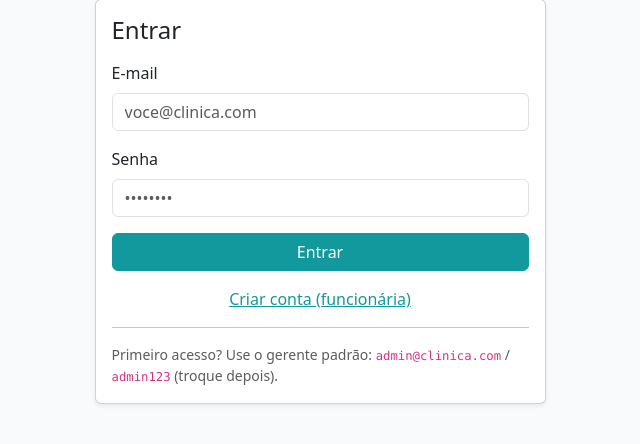
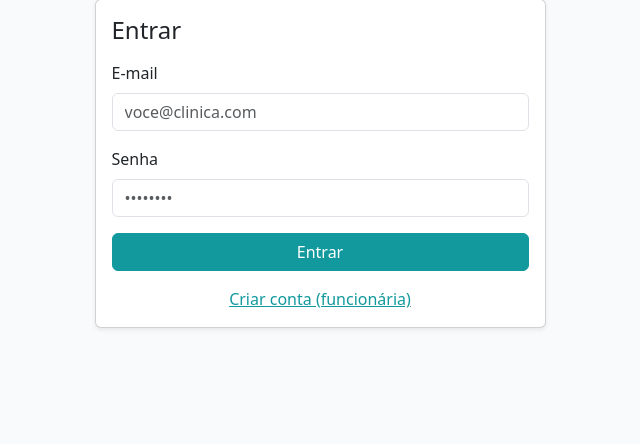
Before and after one commit to gerenciaosorio-afk/mais-centro-tarefas, a Flask app: page /login in a window 1280 px wide. Shown: the part 74-518 px from the top of the page, without its empty margins (320-960 px from the left). Run offline with Flask 3, Linux system fonts and the light colour scheme.

Commit message:
Update login.html

```diff
--- a/tarefas_gerente_flask_branded_maiscentro/simple_tasks_app/templates/login.html
+++ b/tarefas_gerente_flask_branded_maiscentro/simple_tasks_app/templates/login.html
@@ -6,7 +6,7 @@
     <div class="card shadow-sm">
       <div class="card-body">
         <h1 class="h4 mb-3">Entrar</h1>
-        <form method="post" autocomplete="on">
+        <form method="post">
           <div class="mb-3">
             <label class="form-label">E-mail</label>
             <input type="email" name="email" class="form-control" required placeholder="voce@clinica.com">
@@ -17,13 +17,10 @@
           </div>
           <button class="btn btn-primary w-100">Entrar</button>
         </form>
+
         <div class="text-center mt-3">
           <a href="{{ url_for('register') }}">Criar conta (funcionária)</a>
         </div>
-        <hr>
-        <p class="small text-muted mb-0">
-          Primeiro acesso? Use o gerente padrão: <code>admin@clinica.com</code> / <code>admin123</code> (troque depois).
-        </p>
       </div>
     </div>
   </div>
```
